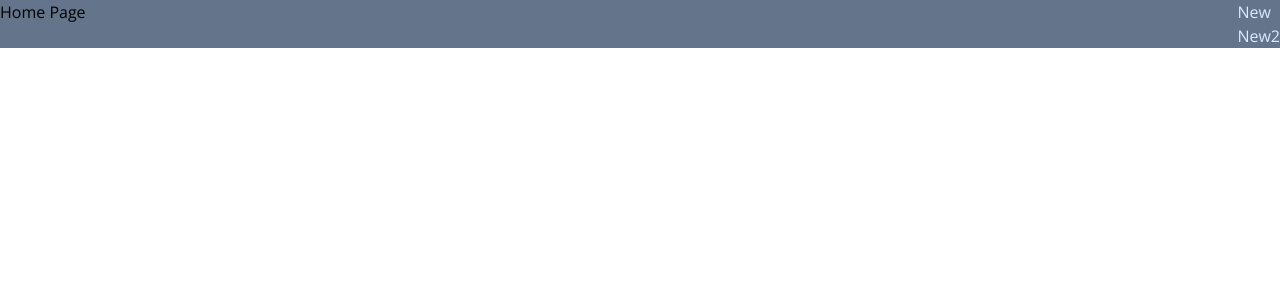
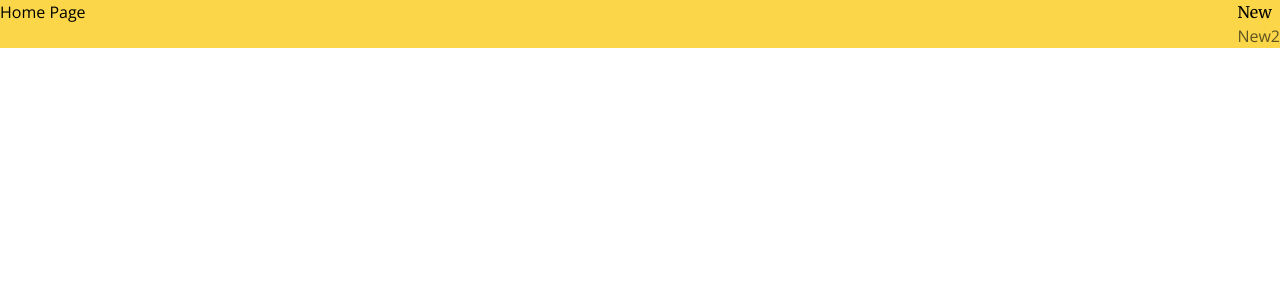
Before and after one commit to Ajek1993/OddajRzeczy, a Next.js app: page / in a window 1280 px wide. Shown: the top 300 px of the page. Built offline with nearby package versions, Linux system fonts and the light colour scheme.

Commit message:
add fonts, colors variables

```diff
--- a/src/app/globals.css
+++ b/src/app/globals.css
@@ -3,16 +3,11 @@
 @tailwind utilities;
 
 :root {
-  --foreground-rgb: 0, 0, 0;
-  --background-start-rgb: 214, 219, 220;
-  --background-end-rgb: 255, 255, 255;
+  --white-color: #ffffff;
+  --black-color: #000000;
+  --secondary-bcg: #f0f1f1;
+  --accent-text-color: #5e5322;
+  --yellow-color: #fad648;
+  --signIn-signOn-btn: #737373;
+  --text-color: #3c3c3c;
 }
-
-/* Open Sans - Open Sans - Google Fonts
-Merriweather - Merriweather - Google Fonts
-Kolory
-#F0F1F1
-#5E5322
-#FAD648
-#737373
-#3C3C3C */
--- a/src/app/layout.js
+++ b/src/app/layout.js
@@ -1,7 +1,7 @@
 import "./globals.css";
 import { Merriweather, Open_Sans } from "next/font/google";
 
-const merriweather = Merriweather({
+export const merriweather = Merriweather({
   weight: ["400", "700"],
   style: ["normal", "italic"],
   subsets: ["latin"],
@@ -9,7 +9,7 @@ const merriweather = Merriweather({
   variable: "--font-merriweather",
 });
 
-const openSans = Open_Sans({
+export const openSans = Open_Sans({
   weight: ["400", "700"],
   style: ["normal", "italic"],
   subsets: ["latin"],
@@ -25,8 +25,7 @@ export const metadata = {
 export default function RootLayout({ children }) {
   return (
     <html lang="en">
-      <body className={openSans.className}>{children}</body>
-      {/* <body className={`${openSans.variable} font-sans`}>{children}</body> */}
+      <body className={`${openSans.variable} font-sans`}>{children}</body>
     </html>
   );
 }
--- a/src/app/page.js
+++ b/src/app/page.js
@@ -1,18 +1,22 @@
 import Link from "next/link";
+import { merriweather } from "./layout";
 
 export default function Home() {
   return (
     <>
-      <header className="flex justify-between bg-slate-500">
+      <header className="flex justify-between bg-yellow">
         <div>Home Page</div>
         <nav>
           <ul>
-            <Link className="font-merri text-blue-100" href="/new">
+            <Link
+              className={`${merriweather.variable} font-merri text-black`}
+              href="/new"
+            >
               New
             </Link>
           </ul>
           <ul>
-            <Link className="font-merri text-blue-100" href="/new2">
+            <Link className="font-merri text-accentTextColor" href="/new2">
               New2
             </Link>
           </ul>
--- a/tailwind.config.js
+++ b/tailwind.config.js
@@ -11,6 +11,15 @@ module.exports = {
         merri: ["var(--font-merriweather)"],
         sans: ["var(--font-open-sans)"],
       },
+      colors: {
+        white: "#ffffff",
+        black: "#000000",
+        secondaryBcg: "#f0f1f1",
+        accentTextColor: "#5e5322",
+        yellow: "#fad648",
+        signIn_signOnBtn: "#737373",
+        text_color: "#3c3c3c",
+      },
     },
   },
   plugins: [],
```
